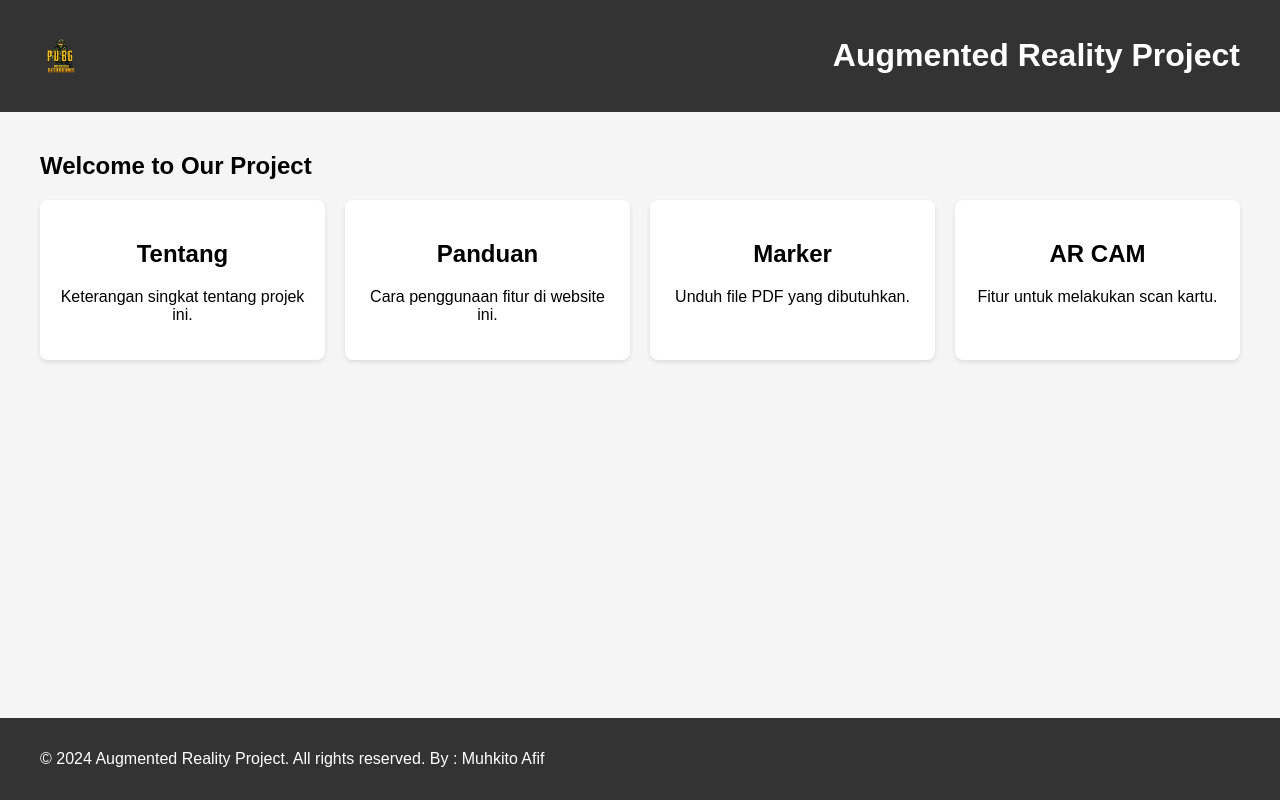
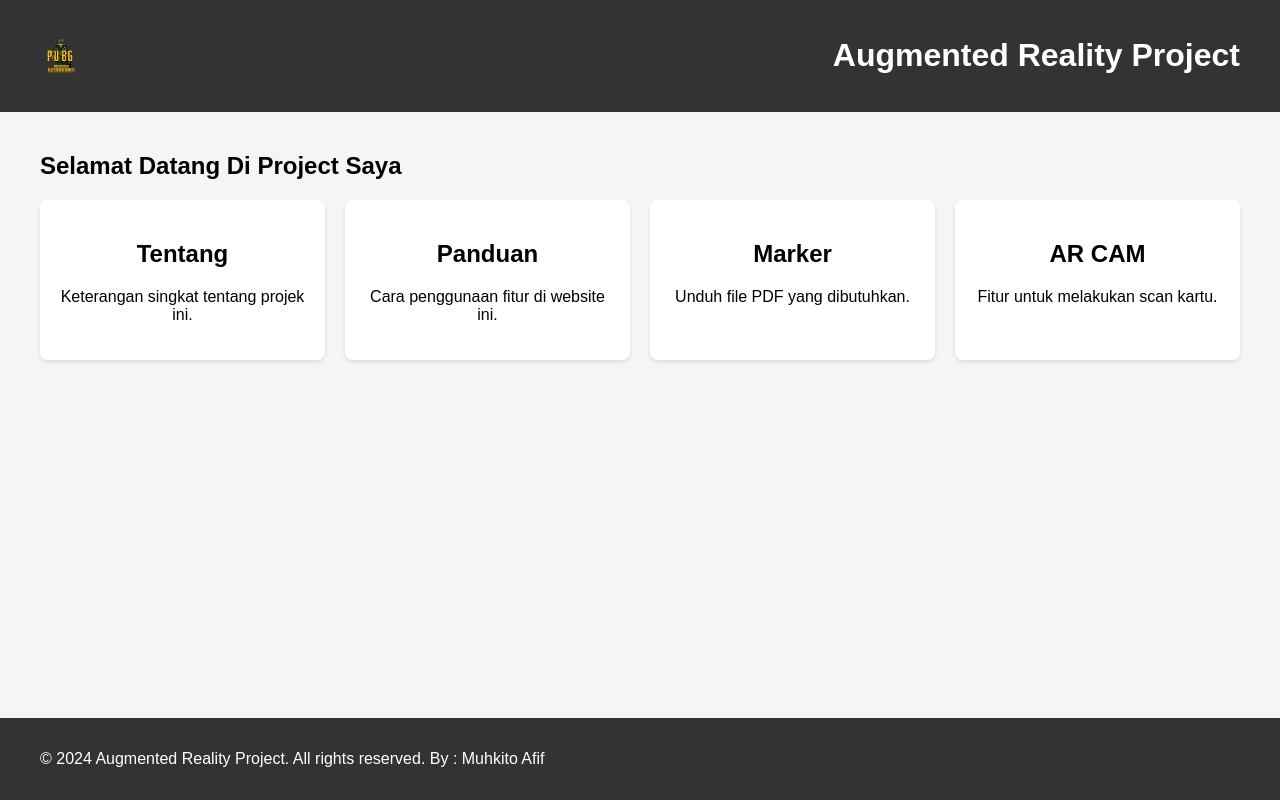
Before and after one commit to Muhkitowz/TugasAkhirAugmentedReality, a plain HTML site: page index.html in a window 1280 px wide. Drawn offline with Linux system fonts and the light colour scheme.

Commit message:
Update index.html

```diff
--- a/index.html
+++ b/index.html
@@ -19,7 +19,7 @@
         </div>
         <div id="main-content" class="hidden container">
             <section id="dashboard" class="section">
-                <h1>Welcome to Our Project</h1>
+                <h1>Selamat Datang Di Project Saya</h1>
                 <div class="grid-container">
                     <div class="grid-item" onclick="loadSection('about.html')">
                         <h2>Tentang</h2>
```
